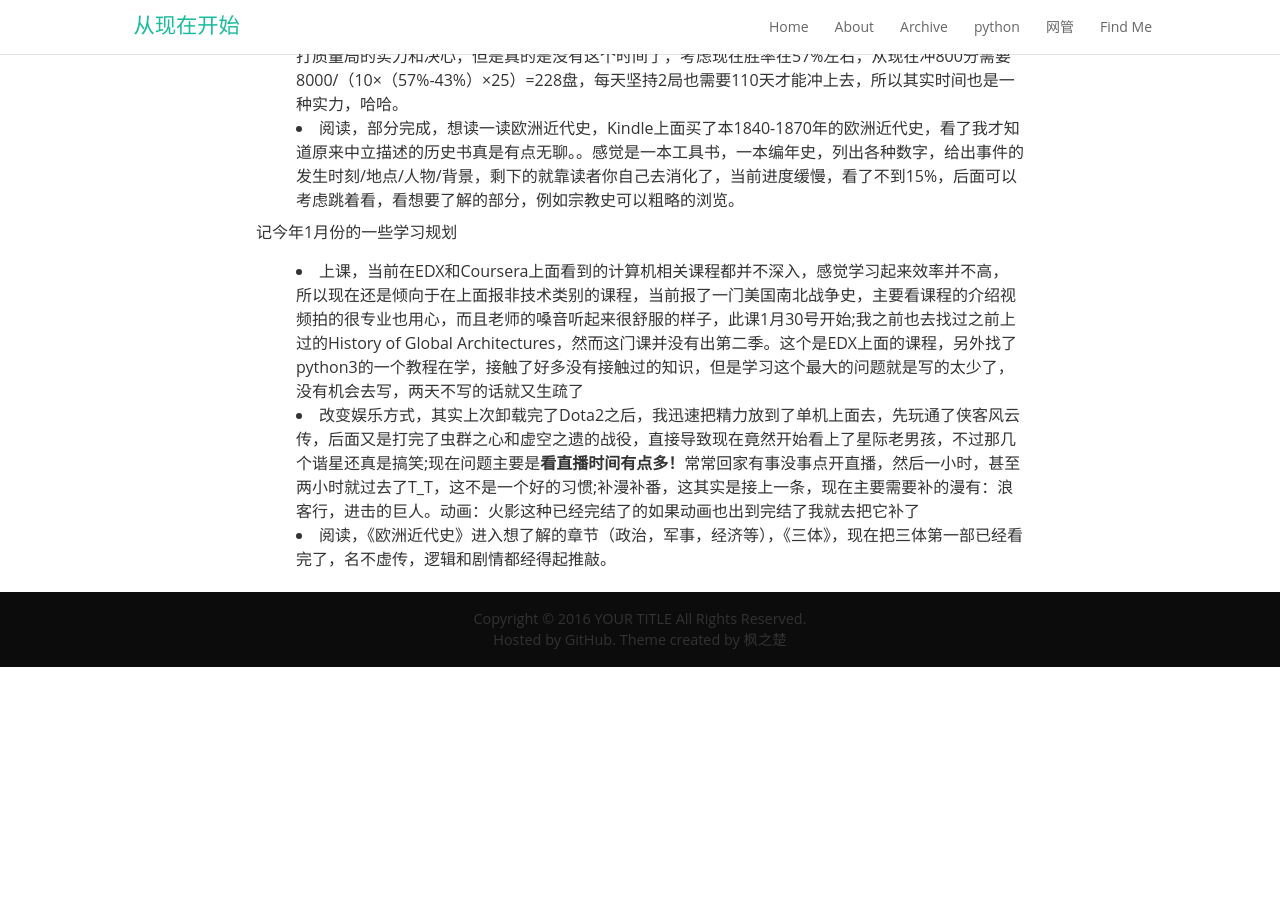
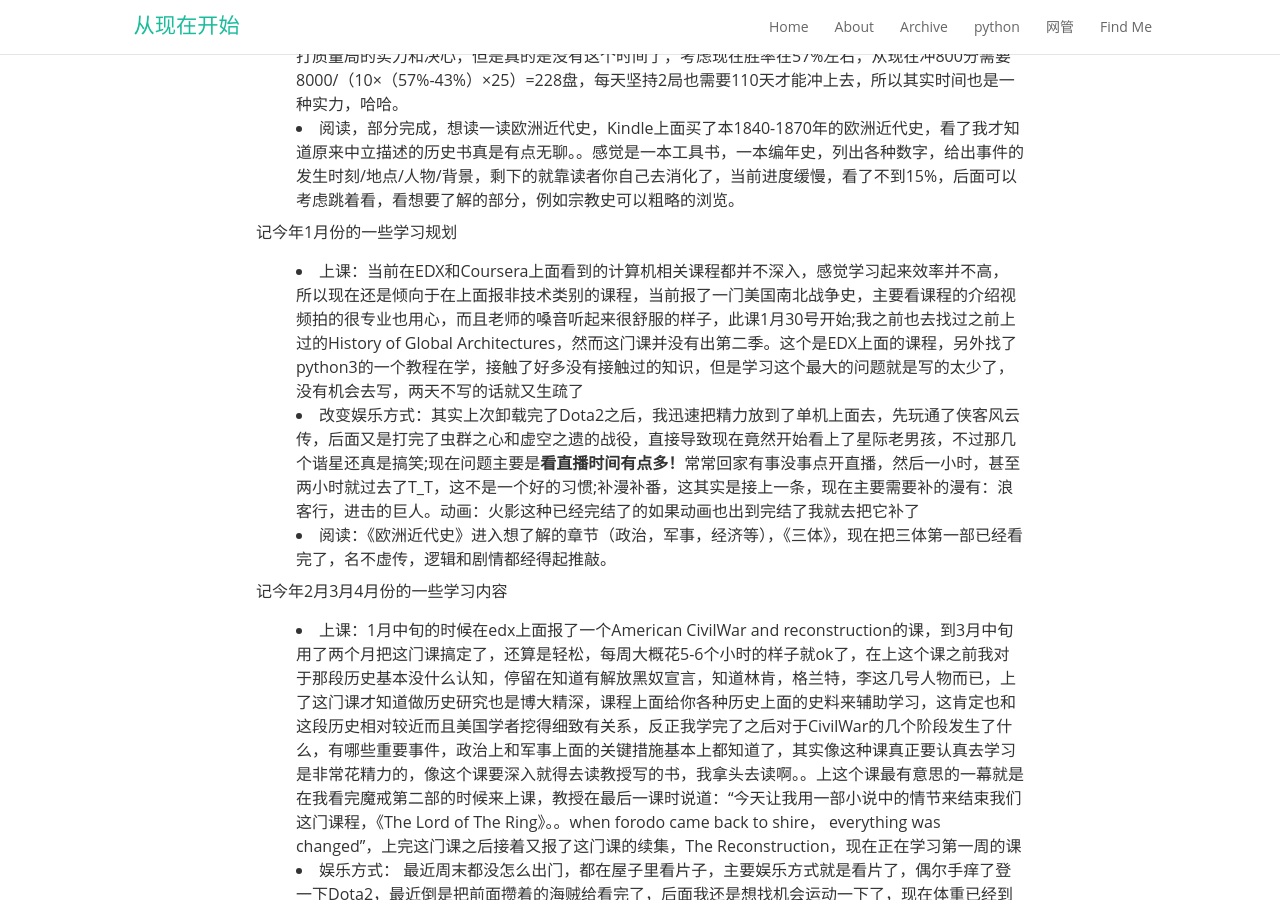
Before and after one commit to jojohot304/jojohot304.github.io, a Jekyll site: the page built from _posts/2016-1-12-1月学习规划.md, in a window 1280 px wide and 900 px high, scrolled down 378 px. Built offline with Jekyll 4.4.1, drawn with Linux system fonts in a browser that asks for light colours; nearby versions of some CDN libraries; some web fonts are replaced; Markdown is read by kramdown in place of the engine named in the settings; before the commit the page ends 1045 px from its top, so only the background shows below that; some of the changed text lies outside the part shown.

Commit message:
4月份刷新

```diff
--- a/_posts/2016-1-12-1月学习规划.md
+++ b/_posts/2016-1-12-1月学习规划.md
@@ -18,6 +18,13 @@ author: 小虎
 
 记今年1月份的一些学习规划
 
-+ 上课，当前在EDX和Coursera上面看到的计算机相关课程都并不深入，感觉学习起来效率并不高，所以现在还是倾向于在上面报非技术类别的课程，当前报了一门美国南北战争史，主要看课程的介绍视频拍的很专业也用心，而且老师的嗓音听起来很舒服的样子，此课1月30号开始;我之前也去找过之前上过的History of Global Architectures，然而这门课并没有出第二季。这个是EDX上面的课程，另外找了python3的一个教程在学，接触了好多没有接触过的知识，但是学习这个最大的问题就是写的太少了，没有机会去写，两天不写的话就又生疏了
-+ 改变娱乐方式，其实上次卸载完了Dota2之后，我迅速把精力放到了单机上面去，先玩通了侠客风云传，后面又是打完了虫群之心和虚空之遗的战役，直接导致现在竟然开始看上了星际老男孩，不过那几个谐星还真是搞笑;现在问题主要是<b>看直播时间有点多！</b>常常回家有事没事点开直播，然后一小时，甚至两小时就过去了T_T，这不是一个好的习惯;补漫补番，这其实是接上一条，现在主要需要补的漫有：浪客行，进击的巨人。动画：火影这种已经完结了的如果动画也出到完结了我就去把它补了
-+ 阅读，《欧洲近代史》进入想了解的章节（政治，军事，经济等），《三体》，现在把三体第一部已经看完了，名不虚传，逻辑和剧情都经得起推敲。
++ 上课：当前在EDX和Coursera上面看到的计算机相关课程都并不深入，感觉学习起来效率并不高，所以现在还是倾向于在上面报非技术类别的课程，当前报了一门美国南北战争史，主要看课程的介绍视频拍的很专业也用心，而且老师的嗓音听起来很舒服的样子，此课1月30号开始;我之前也去找过之前上过的History of Global Architectures，然而这门课并没有出第二季。这个是EDX上面的课程，另外找了python3的一个教程在学，接触了好多没有接触过的知识，但是学习这个最大的问题就是写的太少了，没有机会去写，两天不写的话就又生疏了
++ 改变娱乐方式：其实上次卸载完了Dota2之后，我迅速把精力放到了单机上面去，先玩通了侠客风云传，后面又是打完了虫群之心和虚空之遗的战役，直接导致现在竟然开始看上了星际老男孩，不过那几个谐星还真是搞笑;现在问题主要是<b>看直播时间有点多！</b>常常回家有事没事点开直播，然后一小时，甚至两小时就过去了T_T，这不是一个好的习惯;补漫补番，这其实是接上一条，现在主要需要补的漫有：浪客行，进击的巨人。动画：火影这种已经完结了的如果动画也出到完结了我就去把它补了
++ 阅读：《欧洲近代史》进入想了解的章节（政治，军事，经济等），《三体》，现在把三体第一部已经看完了，名不虚传，逻辑和剧情都经得起推敲。
+
+记今年2月3月4月份的一些学习内容
+
++ 上课：1月中旬的时候在edx上面报了一个American CivilWar and reconstruction的课，到3月中旬用了两个月把这门课搞定了，还算是轻松，每周大概花5-6个小时的样子就ok了，在上这个课之前我对于那段历史基本没什么认知，停留在知道有解放黑奴宣言，知道林肯，格兰特，李这几号人物而已，上了这门课才知道做历史研究也是博大精深，课程上面给你各种历史上面的史料来辅助学习，这肯定也和这段历史相对较近而且美国学者挖得细致有关系，反正我学完了之后对于CivilWar的几个阶段发生了什么，有哪些重要事件，政治上和军事上面的关键措施基本上都知道了，其实像这种课真正要认真去学习是非常花精力的，像这个课要深入就得去读教授写的书，我拿头去读啊。。上这个课最有意思的一幕就是在我看完魔戒第二部的时候来上课，教授在最后一课时说道：“今天让我用一部小说中的情节来结束我们这门课程，《The Lord of The Ring》。。when forodo came back to shire， everything was changed”，上完这门课之后接着又报了这门课的续集，The Reconstruction，现在正在学习第一周的课
++ 娱乐方式： 最近周末都没怎么出门，都在屋子里看片子，主要娱乐方式就是看片了，偶尔手痒了登一下Dota2，最近倒是把前面攒着的海贼给看完了，后面我还是想找机会运动一下了，现在体重已经到63KG了，而且我发现我最近的胃口明显变好了，非常能吃，是时候运动起来了，想去旁边的健身房看看可以游泳不，然后就是在屋子里做Keep里面的锻炼
++ 学习： 前面本来是想借私下做游戏来学习，现在游戏暂时还没时间和机会去做，抓了一本深入理解计算机系统来学，现在学习情况还可以，每天花1个小时左右在看书，如果当初刚上大学的时候就能学到这些，那还何愁走到今天这幅田地啊
++ 阅读： 数月前的《欧洲近代史》，我发现看起来好吃力啊，真的是纯学术，编年体并且没有任何主观倾向的描述，我觉得这更像是一本查阅用的手册来配合专业人员搞历史研究的，而不是一本适合我这种人来学习近代欧洲史的书,总之还是把前面想看的军事，政治方面的章节看完吧; 最近屡屡看到倚天屠龙记里面的原著文字，我发现写得真是有点意思啊，有些想去看看原著小说了，去搞一份到kindle上来吧
```
Also changed, not shown: _posts/2015-12-17-Git-学习.md (+3 -0 lines), 10 other files.
